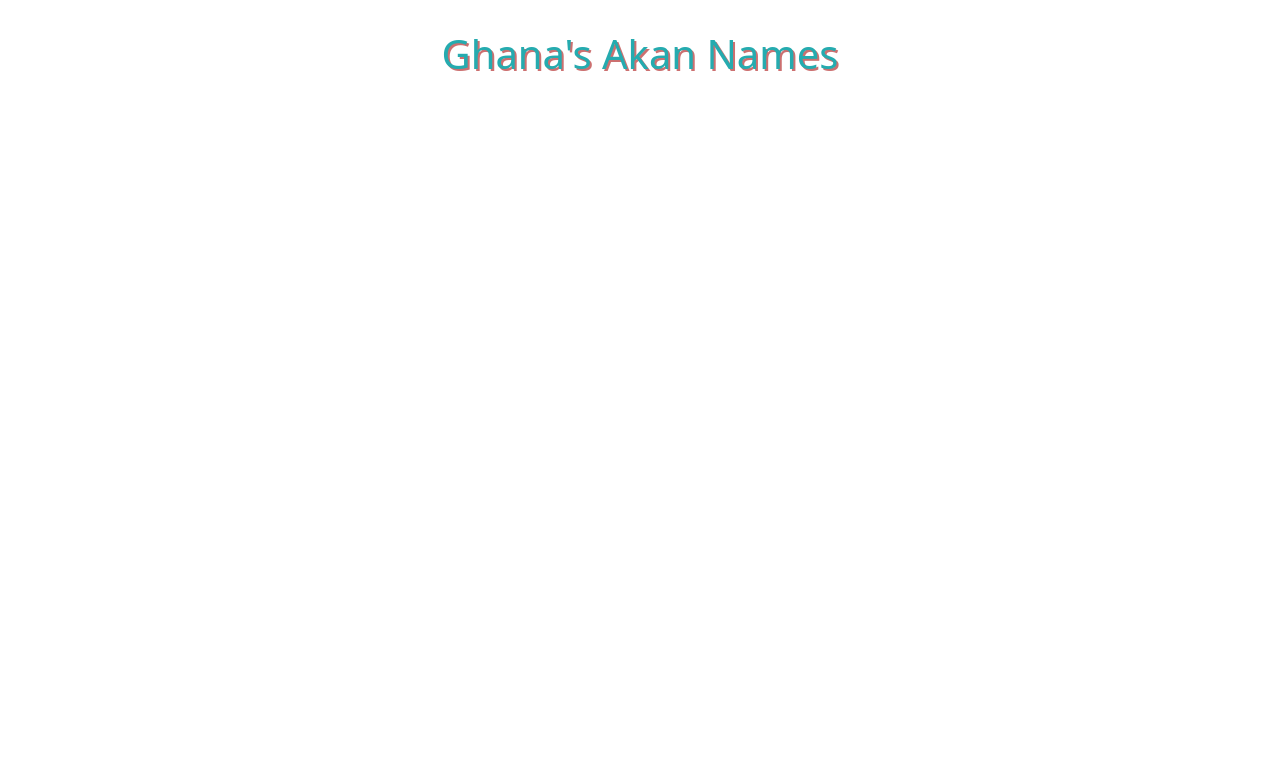
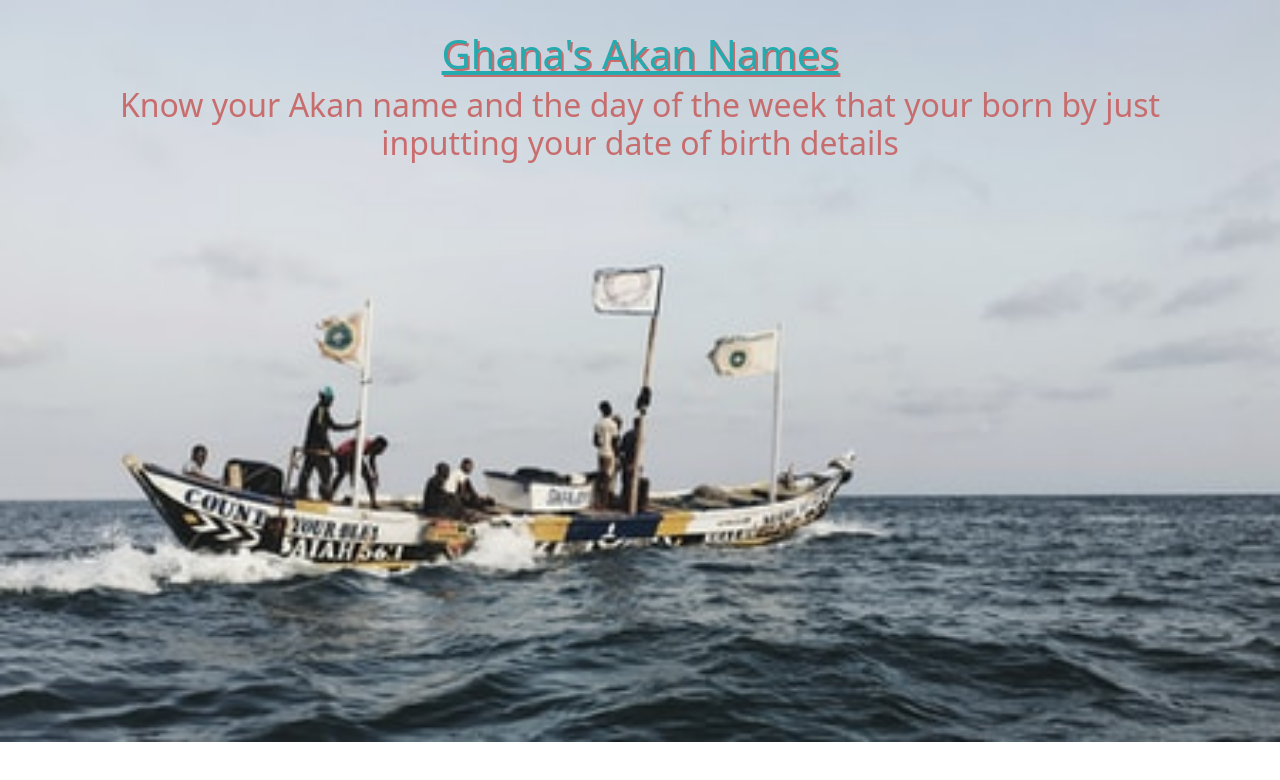
Before and after one commit to ezekielkibiego/Akan-Names, a plain HTML site: page index.html in a window 1280 px wide. Drawn offline with Linux system fonts and the light colour scheme.

Commit message:
add heading to and its style

```diff
--- a/index.css
+++ b/index.css
@@ -5,10 +5,18 @@
 body{
     padding: 0;
     margin: 0;
+    background-image: url("images/image1.jpeg");
+    background-repeat: no-repeat;
+    background-size: cover;
 }
 .header h1{
     text-align: center;
     margin-top: 30px;
     color: #25abaf;
     text-shadow: 2px 2px #c76363ea;
+    text-decoration-line: underline;
 }
+.header h2{
+    color: #c76363ea;
+    text-align: center;
+}
--- a/index.html
+++ b/index.html
@@ -14,11 +14,13 @@
     <div class="container">
         <div class="header">
             <h1>Ghana's Akan Names</h1>
+            <h2>Know your Akan name and the day of the week that your born by just inputting your date of birth details</h2>
         </div>
 
 
 
-        <script src="js/script.js"></script>
+
     </div>
+<script src="js/script.js"></script>
 </body>
 </html>
```
Also changed, not shown: images/image1.jpeg (added).
